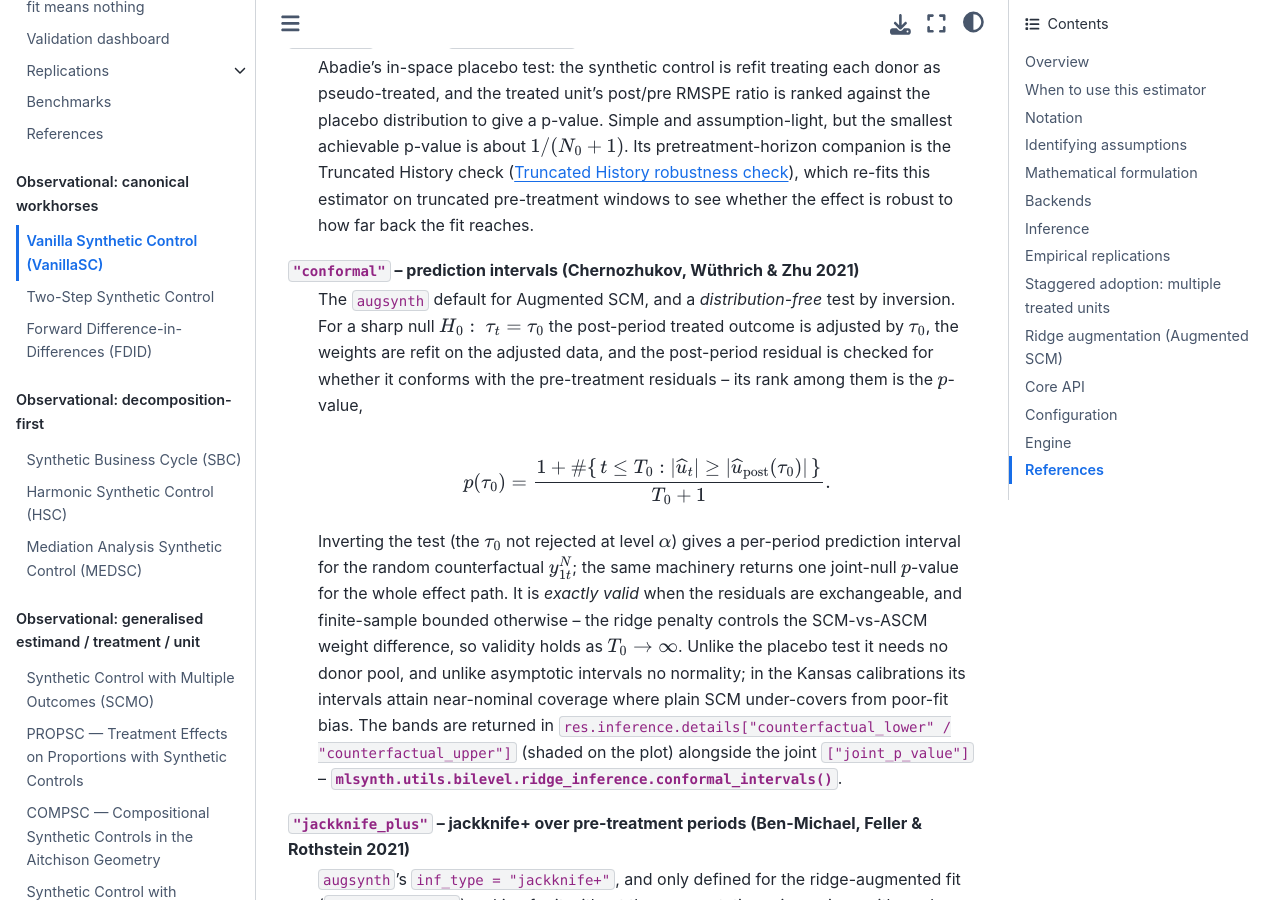
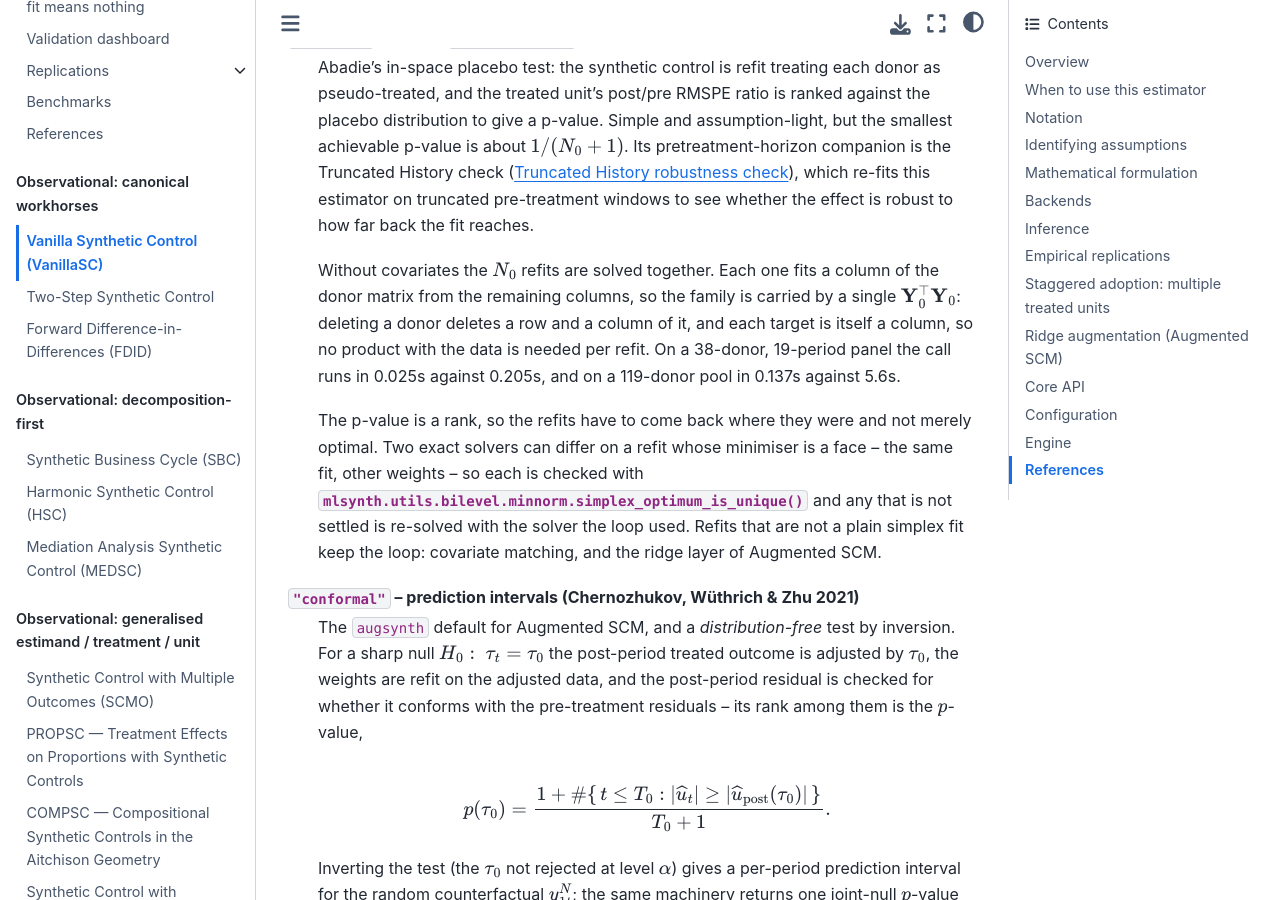
Before and after one commit to jgreathouse9/mlsynth, a Sphinx documentation site: the page built from docs/vanillasc.rst, in a window 1280 px wide and 900 px high, scrolled down 9436 px. Built offline with Sphinx 7.4.7 and the Sphinx Book theme 1.1.4, drawn with Linux system fonts in a browser that asks for light colours.

Commit message:
docs: how VanillaSC solves the in-space placebo together
States the reduction on the placebo entry of the inference menu, where a reader
choosing it will meet it, with the numbers and the caveat that matters: the
p-value is a rank, so the refits have to come back where they were and each is
verified rather than assumed, with covariate and ridge-augmented refits keeping
the loop.

Co-Authored-By: Claude Opus 5 <noreply@anthropic.com>
Claude-Session: https://claude.ai/code/session_01N1tjauZqDV6Phs8HLu9Cw9

```diff
--- a/docs/vanillasc.rst
+++ b/docs/vanillasc.rst
@@ -476,6 +476,22 @@ distribution -- emits a warning and returns an ``InferenceResults`` whose
     History check (:doc:`truncated_history`), which re-fits this estimator on
     truncated pre-treatment windows to see whether the effect is robust to how
     far back the fit reaches.
+
+    Without covariates the :math:`N_0` refits are solved together. Each one fits
+    a column of the donor matrix from the remaining columns, so the family is
+    carried by a single :math:`\mathbf{Y}_0^\top \mathbf{Y}_0`: deleting a donor
+    deletes a row and a column of it, and each target is itself a column, so no
+    product with the data is needed per refit. On a 38-donor, 19-period panel the
+    call runs in 0.025s against 0.205s, and on a 119-donor pool in 0.137s against
+    5.6s.
+
+    The p-value is a rank, so the refits have to come back where they were and
+    not merely optimal. Two exact solvers can differ on a refit whose minimiser
+    is a face -- the same fit, other weights -- so each is checked with
+    :func:`mlsynth.utils.bilevel.minnorm.simplex_optimum_is_unique` and any that
+    is not settled is re-solved with the solver the loop used. Refits that are
+    not a plain simplex fit keep the loop: covariate matching, and the ridge
+    layer of Augmented SCM.
 
 ``"conformal"`` -- prediction intervals (Chernozhukov, Wüthrich & Zhu 2021)
     The ``augsynth`` default for Augmented SCM, and a *distribution-free* test
```
Also changed, not shown: CHANGELOG.md (+22 -0 lines).
